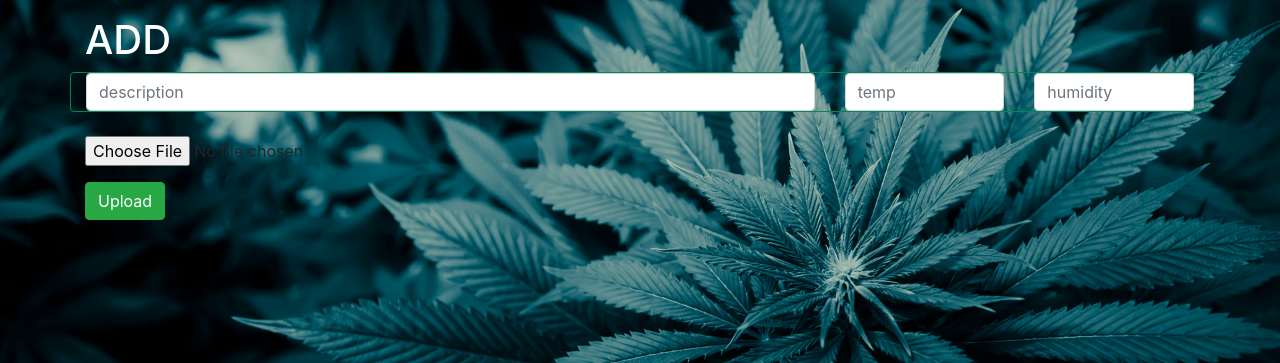
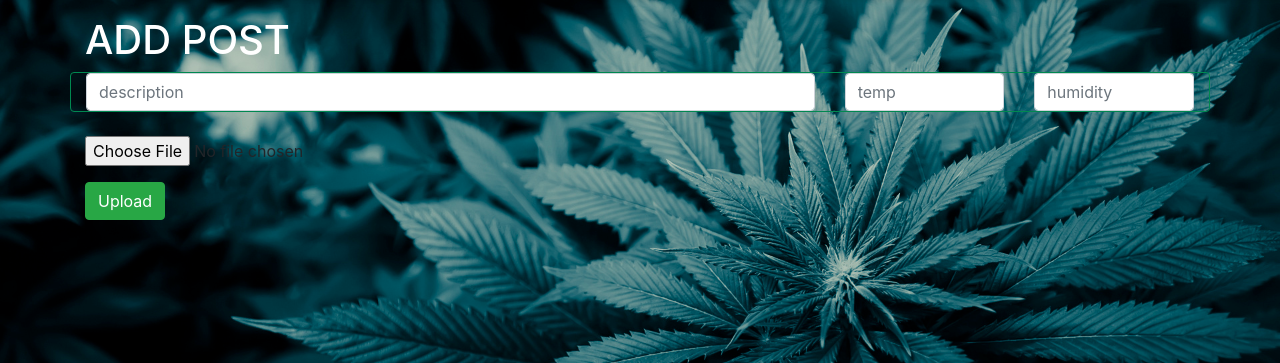
Before and after one commit to Uarsa/hempreport, a Flask app: page /add_post/1 in a window 1280 px wide. Shown: the part 57-420 px from the top of the page. Run offline with Flask 2, Linux system fonts and the light colour scheme; some libraries are stand-ins or nearby versions.

Commit message:
Update add_post.html

```diff
--- a/templates/add_post.html
+++ b/templates/add_post.html
@@ -29,7 +29,7 @@
 
 <div class="container">
 
-  <h1>ADD</h1>
+  <h1>ADD POST</h1>
 
   <form action="{{ url_for('add_post') }}" method="POST" enctype="multipart/form-data">
     <div class="row rounded">
```
